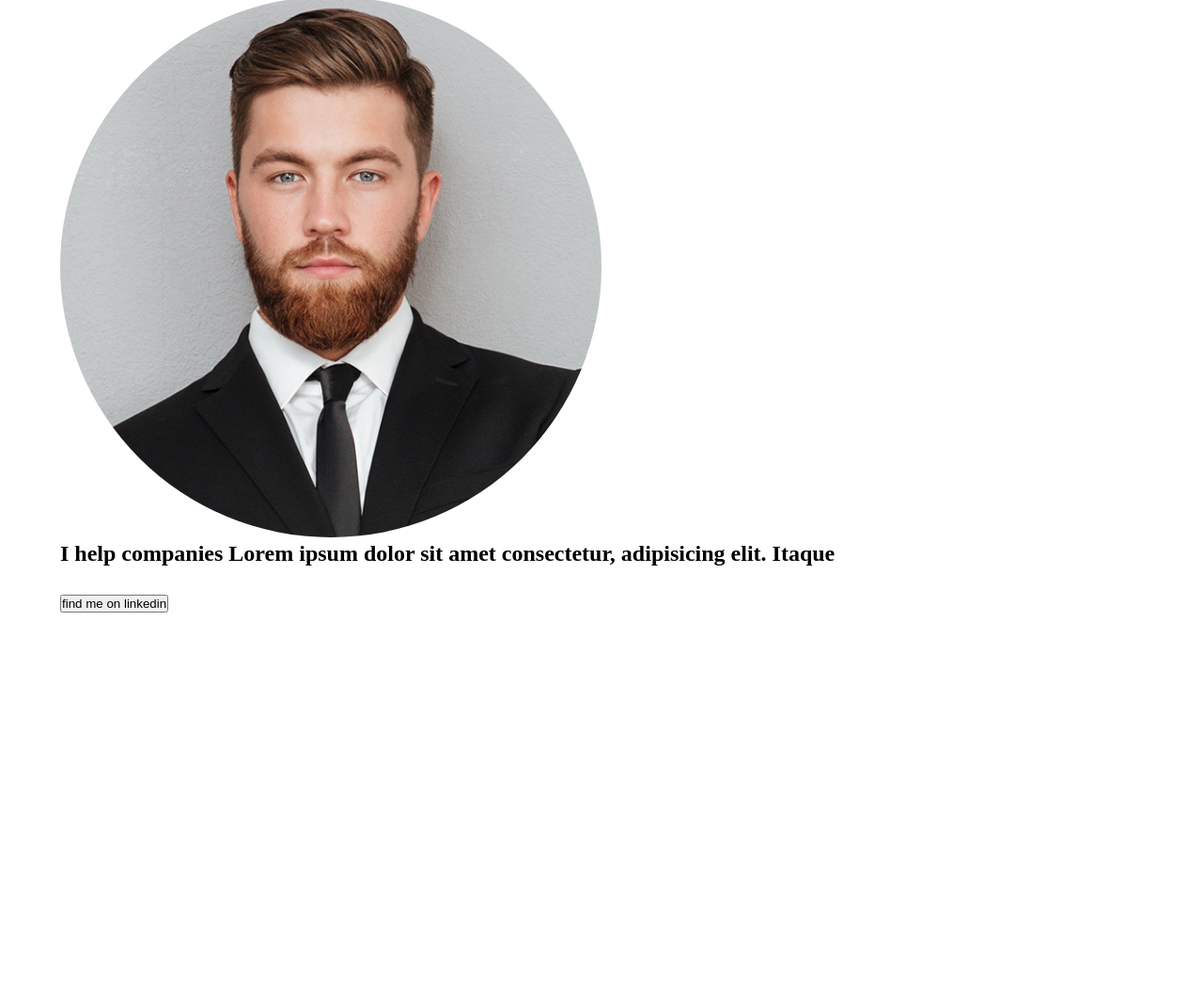
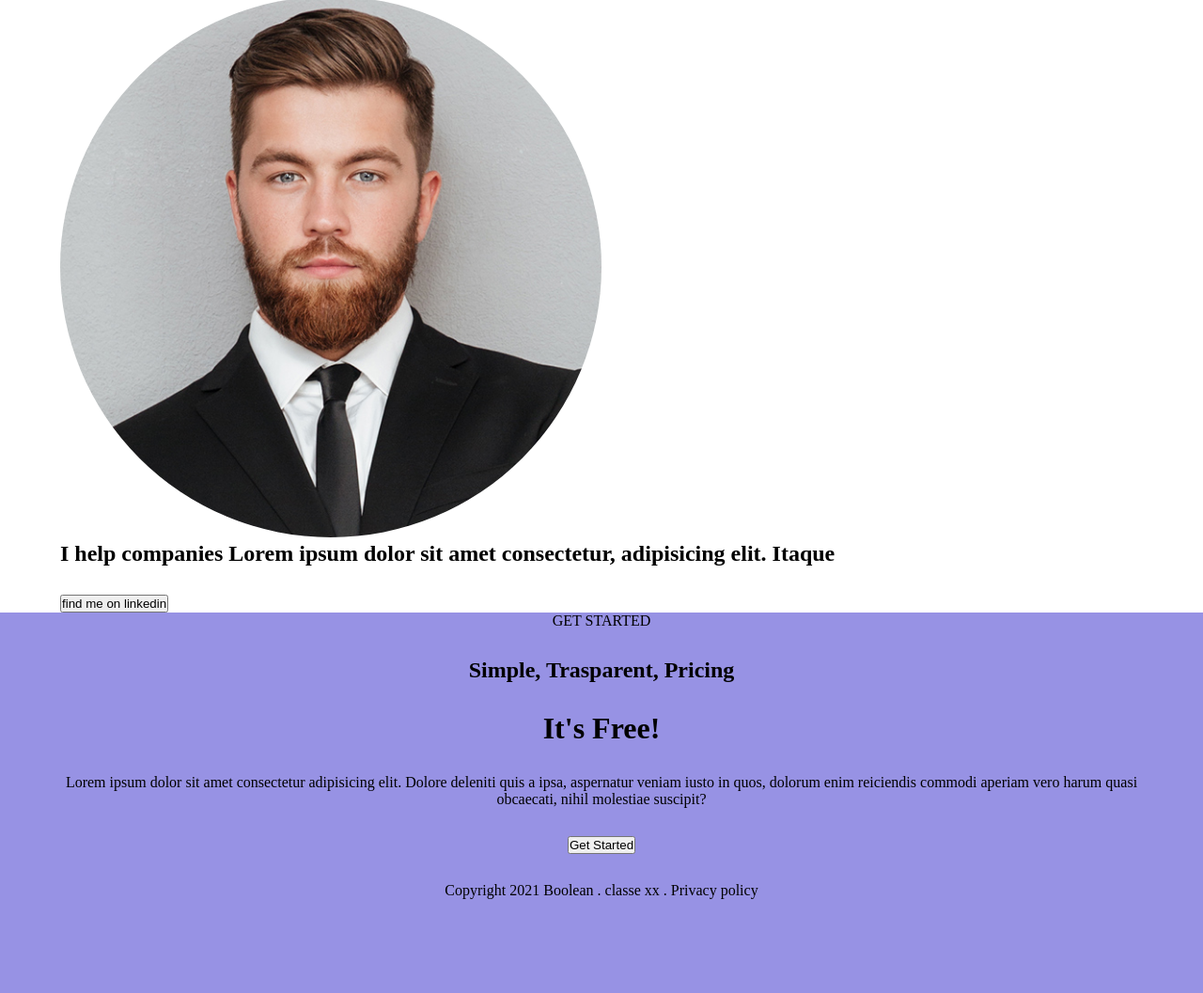
Before and after one commit to robertoboston/htmlcss-responsive-layout, a plain HTML site: page index.html in a window 1280 px wide. Shown: the part 10468-11525 px from the top of the page at 94% size. Before the commit the page ends 11120 px from the top, so only its background shows below. Drawn offline with Linux system fonts and the light colour scheme.

Commit message:
sixth section done

```diff
--- a/index.html
+++ b/index.html
@@ -279,7 +279,24 @@
         </div>
        </div>
 
+       <div class="background-violet padding-50">
+        <div class="container">
+            <div class="row-main">
+                <div class="text-align-center padding-50">
+                     <p class="margin-bottom-30">GET STARTED</p>
+                     <h2 class="margin-bottom-30">Simple, Trasparent, Pricing</h2>
+                     <h1 class="margin-bottom-30">It's Free!</h1>
+                     <p class="margin-bottom-30">Lorem ipsum dolor sit amet consectetur adipisicing elit. Dolore deleniti quis a ipsa, aspernatur veniam iusto in quos, dolorum enim reiciendis commodi aperiam vero harum quasi obcaecati, nihil molestiae suscipit?</p>
+                     <button class="margin-bottom-30">Get Started</button>
+                     <p>Copyright 2021 Boolean . classe xx . Privacy policy</p>
+                </div>
+            </div>
+          </div>
+       </div>
+    </main>
 
-    </main>
+    <footer>
+
+    </footer>
  </body>
 </html>
```
